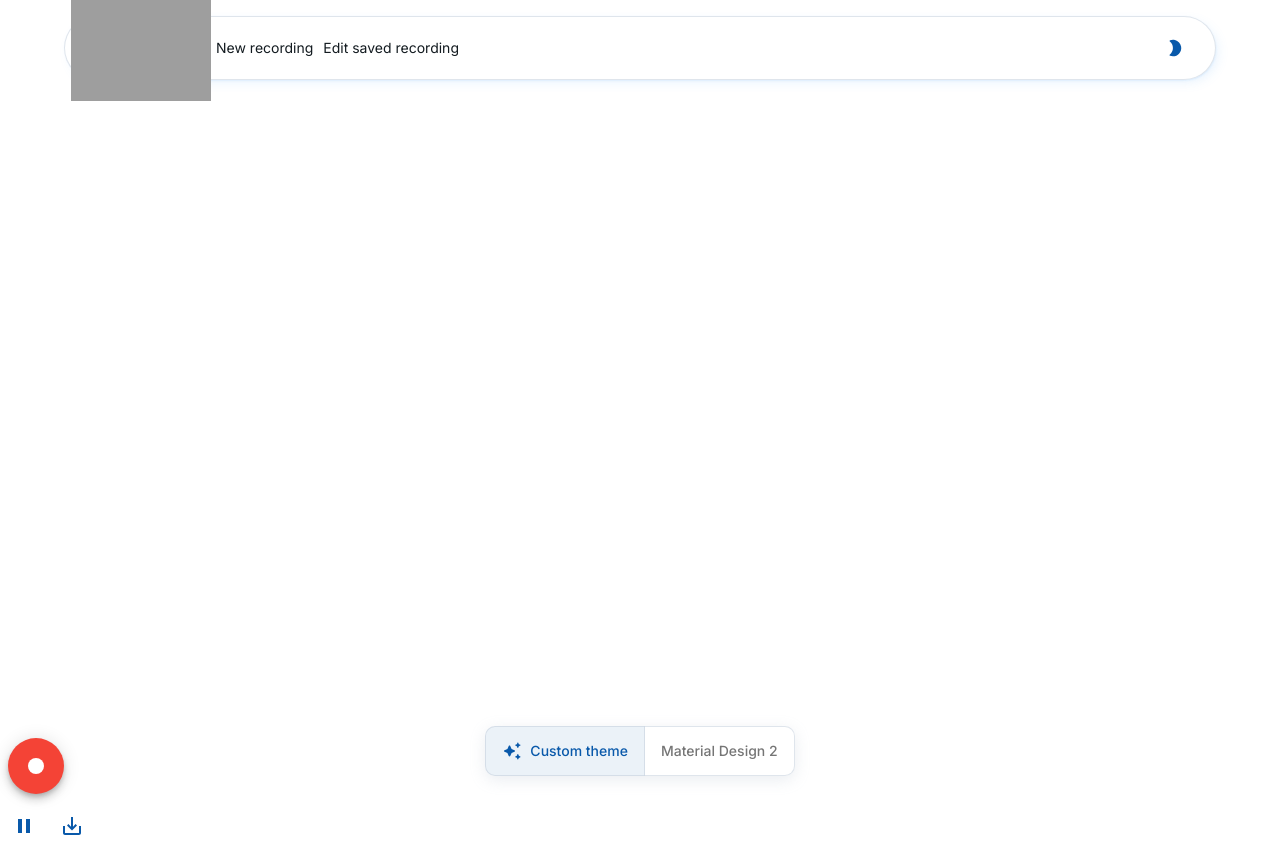
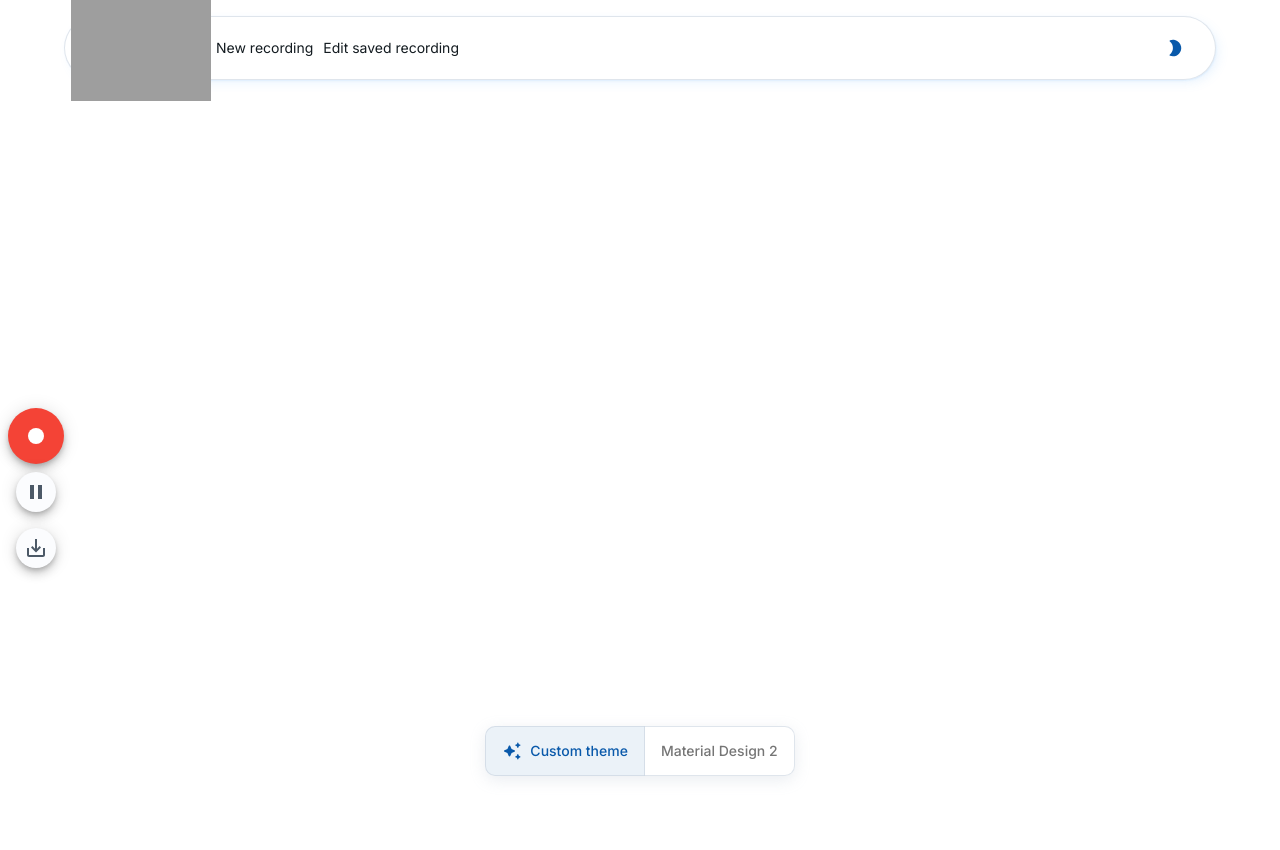
Before and after one commit to safydy/recordeo, a Next.js app: page / in a window 1280 px wide. After the commit the page ends 800 px from the top, so only its background shows below. Built offline with nearby package versions, Linux system fonts and the light colour scheme; grey boxes are pictures that could not be loaded.

Commit message:
f1/2 improve ctrl buttons style

```diff
--- a/components/CtrlRecordBtn.tsx
+++ b/components/RecordControlButtons.tsx
@@ -2,11 +2,23 @@ import * as React from 'react';
 import Box from '@mui/material/Box';
 import CircularProgress from '@mui/material/CircularProgress';
 import { red } from '@mui/material/colors';
-import Fab from '@mui/material/Fab';
+import {
+    Fab,
+    SpeedDial,
+    SpeedDialAction,
+    SpeedDialIcon,
+} from '@mui/material';
 import {
     FiberManualRecord,
     StopCircle,
+    Pause,
+    SaveAlt,
 } from "@mui/icons-material";
+
+const actions = [
+    { icon: <SaveAlt />, name: 'Save' },
+    { icon: <Pause />, name: 'Pause' },
+];
 
 export default function CircularIntegration({onRecord, onStop}) {
     const [loading, setLoading] = React.useState(false);
@@ -42,7 +54,7 @@ export default function CircularIntegration({onRecord, onStop}) {
     };
 
     return (
-        <Box sx={{ display: 'flex', alignItems: 'center' }}>
+        <Box sx={{ display: 'flex', alignItems: 'center', position: 'absolute', top: '50%' }}>
             <Box sx={{ m: 1, position: 'relative' }}>
                 <Fab
                     aria-label="start-stop"
@@ -64,6 +76,22 @@ export default function CircularIntegration({onRecord, onStop}) {
                         }}
                     />
                 )}
+                {/*Just use speed dial for its actions, but not for the main button*/}
+                {/*And always display it*/}
+                <SpeedDial
+                    ariaLabel="control buttons"
+                    open={true}
+                    hidden={true}
+                    icon={<SpeedDialIcon />}
+                >
+                    {actions.map((action) => (
+                        <SpeedDialAction
+                            key={action.name}
+                            icon={action.icon}
+                            tooltipTitle={action.name}
+                        />
+                    ))}
+                </SpeedDial>
             </Box>
         </Box>
     );
--- a/components/Recorder.tsx
+++ b/components/Recorder.tsx
@@ -1,16 +1,9 @@
 'use client';
 
 import React, { useState, useRef, useEffect } from 'react';
-import { Button, IconButton, Avatar, Stack } from '@mui/material';
 import RecordRTC from 'recordrtc';
 import Box from "@mui/material/Box";
-import {
-    FiberManualRecord,
-    StopCircle,
-    Pause,
-    SaveAlt,
-} from "@mui/icons-material";
-import CtrlRecordBtn from "./CtrlRecordBtn";
+import RecordControlButtons from "./RecordControlButtons";
 
 interface RecorderProps {
     // Potential props for customization
@@ -103,15 +96,7 @@ const Recorder: React.FC<RecorderProps> = () => {
                 {/* Canvas for combining streams */}
                 <canvas ref={canvasRef} width={640} height={480}/>
 
-                <Box>
-                    <CtrlRecordBtn onRecord={startRecording} onStop={stopRecording}/>
-                    <IconButton color="primary" size="large">
-                        <Pause/>
-                    </IconButton>
-                    <IconButton color="primary" size="large">
-                        <SaveAlt/>
-                    </IconButton>
-                </Box>
+                <RecordControlButtons onRecord={startRecording} onStop={stopRecording}/>
 
                 {recordedBlob && <video src={URL.createObjectURL(recordedBlob)} controls/>}
             </Box>
```
